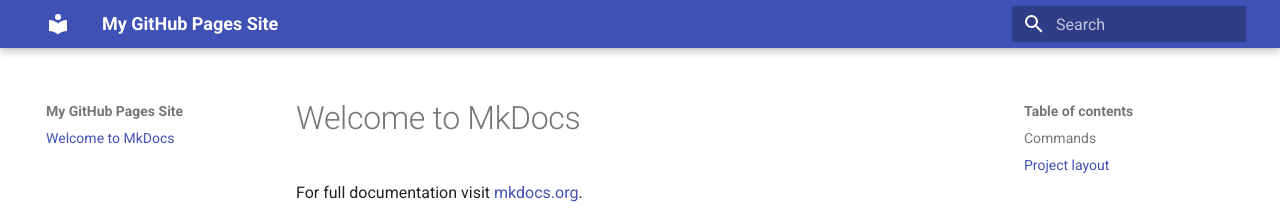
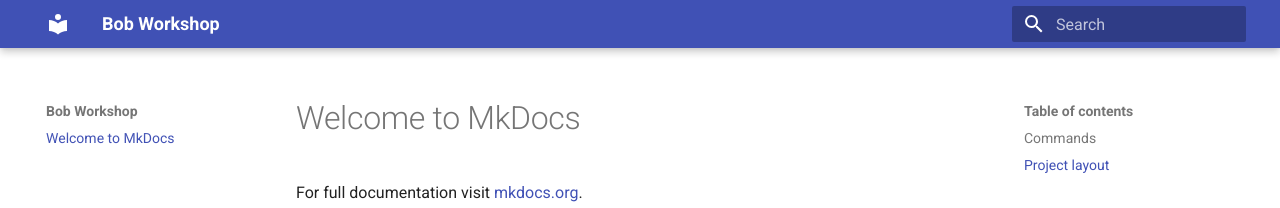
Before and after one commit to r-nakayamasan/bob-workshop-draft, an MkDocs documentation site: the page built from docs/index.md, in a window 1280 px wide. Shown: the top 208 px of the page. Built offline with MkDocs 1.6.1 and Material for MkDocs 9.7.7, drawn with Linux system fonts in a browser that asks for light colours.

Commit message:
docs: update site name and URL for Bob Workshop

```diff
--- a/mkdocs.yml
+++ b/mkdocs.yml
@@ -1,4 +1,4 @@
-site_name: My GitHub Pages Site
-site_url: https://YOUR_NAME.github.io/REPO_NAME/
+site_name: Bob Workshop
+site_url: https://r-nakayamasan.github.io/bob-workshop-draft/
 theme:
   name: material
```
